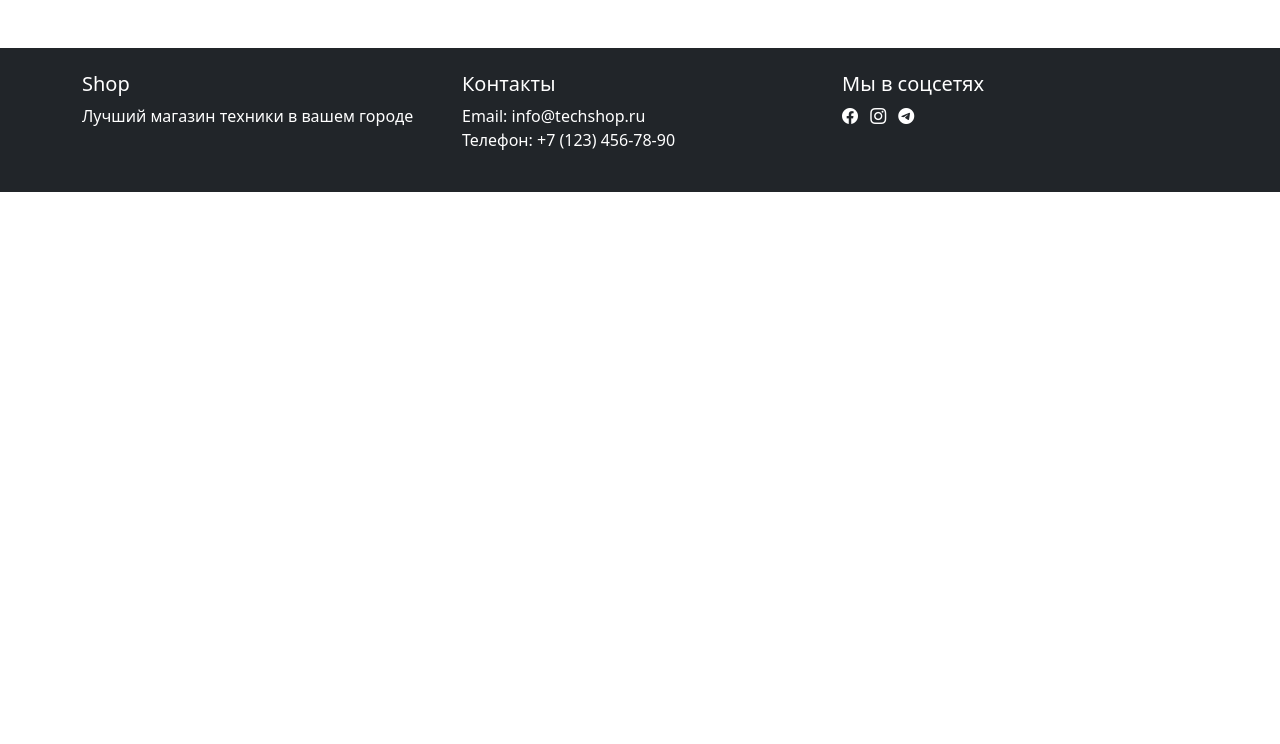
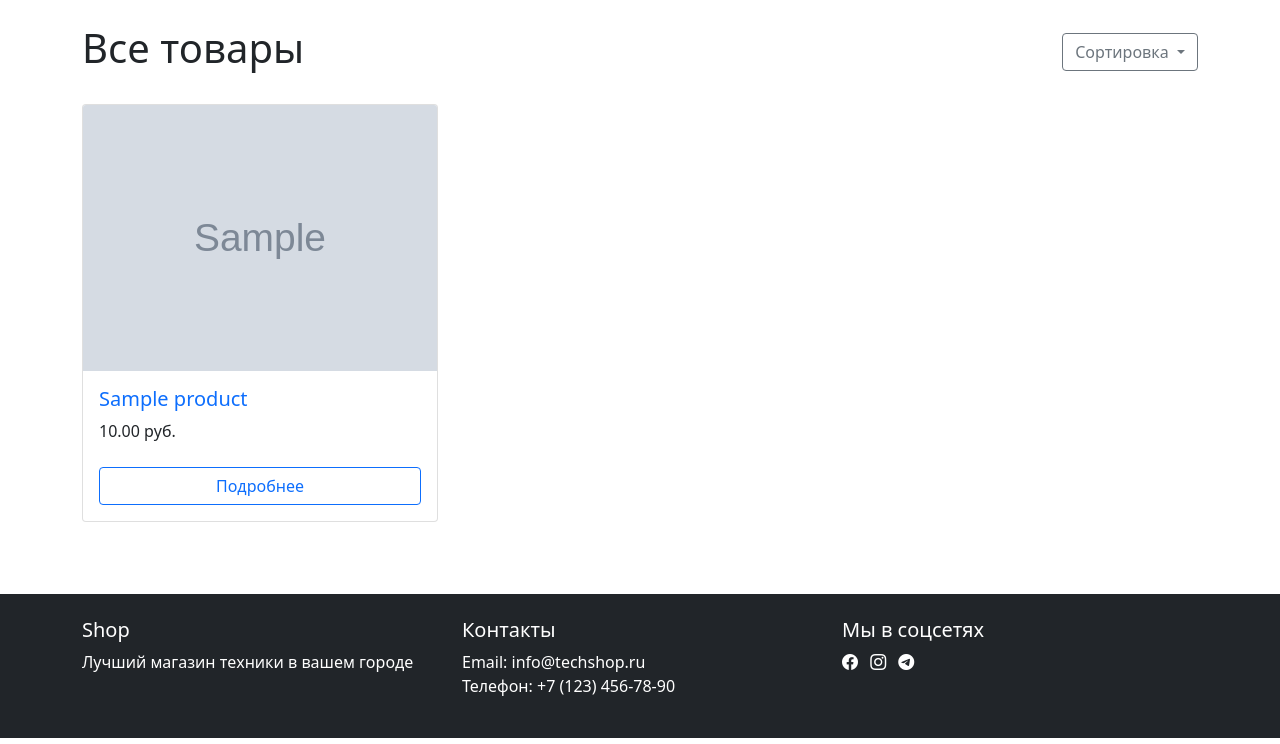
Before and after one commit to Dex564/django_edu, a Django app: page / in a window 1280 px wide. Shown: the part 56-800 px from the top of the page. Run offline with Django 5.2, Linux system fonts and the light colour scheme; tables that the repository leaves empty hold one stand-in row (values such as "Sample post"); grey boxes marked "Sample" are stand-in pictures.

Commit message:
before adding product_detail

```diff
--- a/main/templates/main/product/detail.html
+++ b/main/templates/main/product/detail.html
@@ -0,0 +1 @@
+{% extends "main/base.html" %}
--- a/main/templates/main/product/list.html
+++ b/main/templates/main/product/list.html
@@ -1,7 +1,45 @@
 {% extends "main/base.html" %}
 
 {% block title %}
-Заголовок
-{% endblock title %}
+    {% if category %}{{ category.name }}{% else %}Товары{% endif %}
+{% endblock %}
+
 {% block content %}
-{% endblock content %}
+    <div class="d-flex justify-content-between align-items-center mb-4">
+        <h1>{% if category %}{{ category.name }}{% else %}Все товары{% endif %}</h1>
+        <div class="dropdown">
+            <button class="btn btn-outline-secondary dropdown-toggle" type="button" id="dropdownMenuButton" data-bs-toggle="dropdown" aria-expanded="false">
+                Сортировка
+            </button>
+            <ul class="dropdown-menu" aria-labelledby="dropdownMenuButton">
+                <li><a class="dropdown-item" href="?sort=name">По названию (А-Я)</a></li>
+                <li><a class="dropdown-item" href="?sort=-name">По названию (Я-А)</a></li>
+                <li><a class="dropdown-item" href="?sort=price">По цене (дешевые)</a></li>
+                <li><a class="dropdown-item" href="?sort=-price">По цене (дорогие)</a></li>
+            </ul>
+        </div>
+    </div>
+
+    {% if not products %}
+        <div class="alert alert-info">Товары в этой категории отсутствуют</div>
+    {% else %}
+        <div class="row">
+            {% for product in products %}
+                <div class="col-md-4 mb-4">
+                    <div class="card h-100">
+                        <a href="{{ product.get_absolute_url }}">
+                            <img src="{{ product.image.url }}" class="card-img-top" alt="{{ product.name }}">
+                        </a>
+                        <div class="card-body d-flex flex-column">
+                            <h5 class="card-title">
+                                <a href="{{ product.get_absolute_url }}" class="text-decoration-none">{{ product.name }}</a>
+                            </h5>
+                            <p class="card-text mt-auto">{{ product.price }} руб.</p>
+                            <a href="{{ product.get_absolute_url }}" class="btn btn-outline-primary mt-2">Подробнее</a>
+                        </div>
+                    </div>
+                </div>
+            {% endfor %}
+        </div>
+    {% endif %}
+{% endblock %}
```
